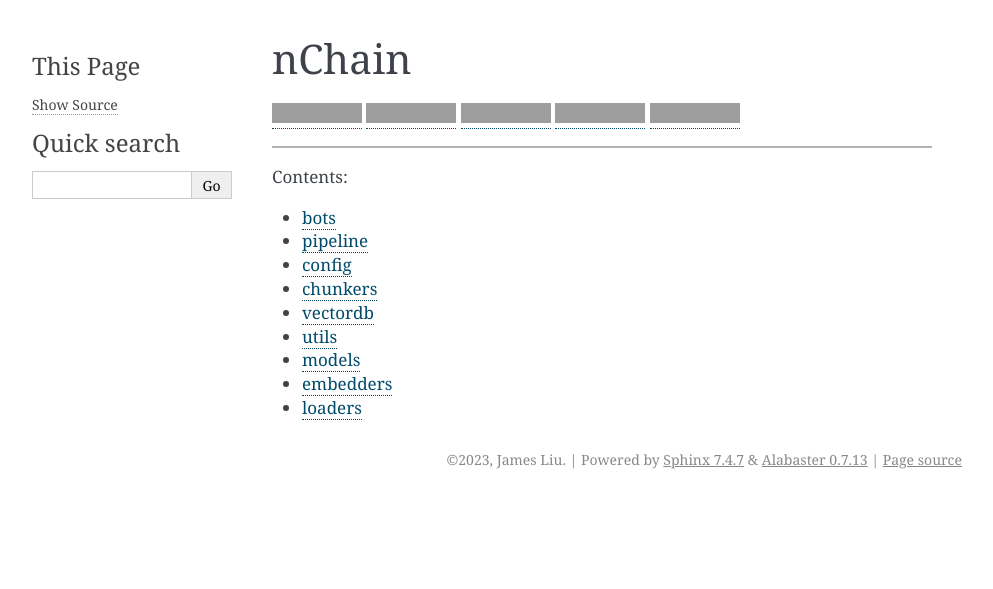
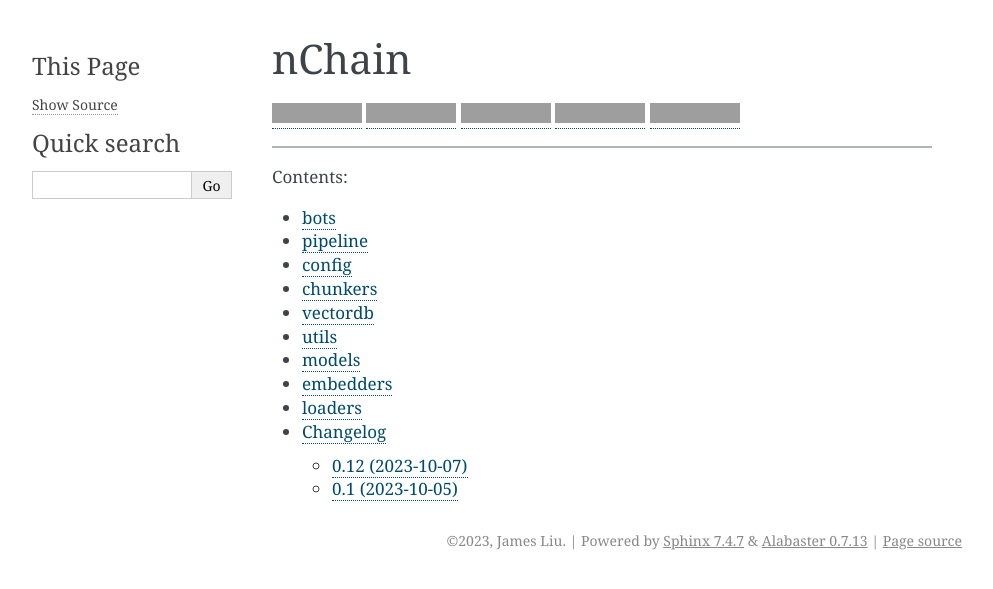
Before and after one commit to jamesliu/nChain, a Sphinx documentation site: the page built from docs/index.rst, in a window 1280 px wide. Shown: the top 589 px of the page, without its empty margins (148-1141 px from the left). Built offline with Sphinx 7.4.7, drawn with Linux system fonts in a browser that asks for light colours; some of the changed lines change nothing that is shown; grey boxes are pictures that could not be loaded.

Commit message:
Based on the given diff output, here's the commit message for the changes:
"Added changelog documentation for version 0.12, including new features such as Sentence Transformers Embedding and Annoy Index for Embedding Search, as well as an ArXiv Paper Search Example. Initial release to PyPI."

```diff
--- /dev/null
+++ b/docs/changelog.rst
@@ -0,0 +1,21 @@
+.. _changelog:
+
+===========
+ Changelog
+===========
+
+.. _v0_12:
+
+0.12 (2023-10-07)
+-----------------
+
+- Sentence Transformers Embedding: Leveraging the power of sentence_transformers, nChain offers robust text embeddings, ensuring accurate and high-quality vector representations of your text data.
+- Annoy Index for Embedding Search: With the integration of the Annoy index, you can efficiently search through your embeddings, making the retrieval process faster and more precise.
+- ArXiv Paper Search Example: Dive into practical applications with our exaexample demonstrating the search capabilities using arXiv papers.
+
+.. _v0_1:
+
+0.1 (2023-10-05)
+----------------
+
+- Initial release to PyPI
--- a/docs/index.rst
+++ b/docs/index.rst
@@ -30,3 +30,4 @@
    models
    embedders
    loaders
+   changelog
```
